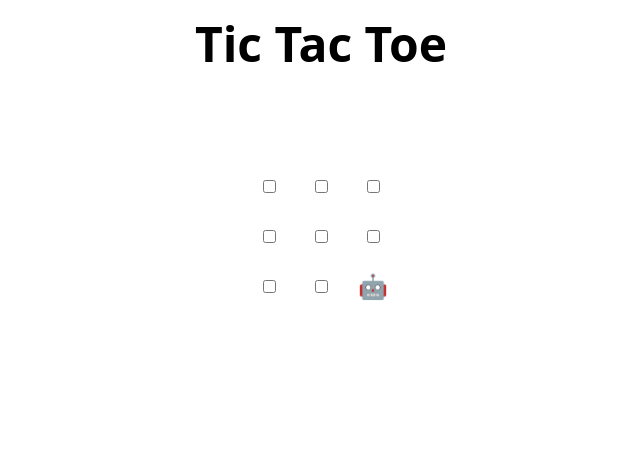
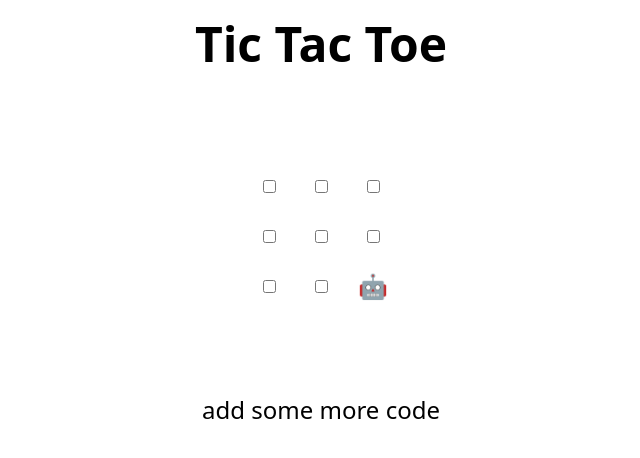
Before and after one commit to MohammedBilalZafer/skills-review-pull-requests, a plain HTML site: page index.html in a window 1280 px wide. Shown: the whole page, without its empty margins (319-959 px from the left). Drawn offline with Linux system fonts and the light colour scheme.

Commit message:
Update index.html

```diff
--- a/index.html
+++ b/index.html
@@ -48,7 +48,7 @@
 </table>
 
 <h2 hidden>Game over, refresh to play again 🧑‍💻 🤖!</h2>
-
+add some more code
 <script>
   // Initialization
   const boxes = Array.from(document.querySelectorAll("td"));
```
